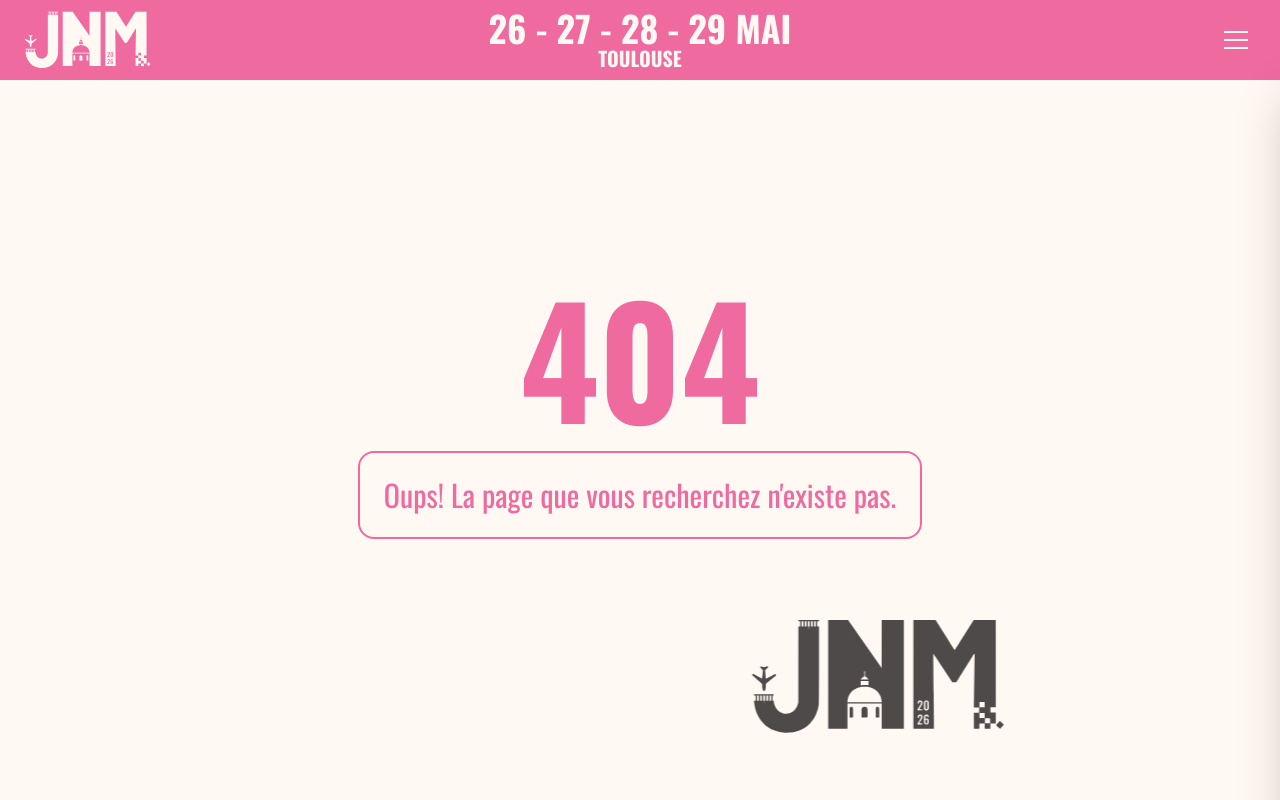
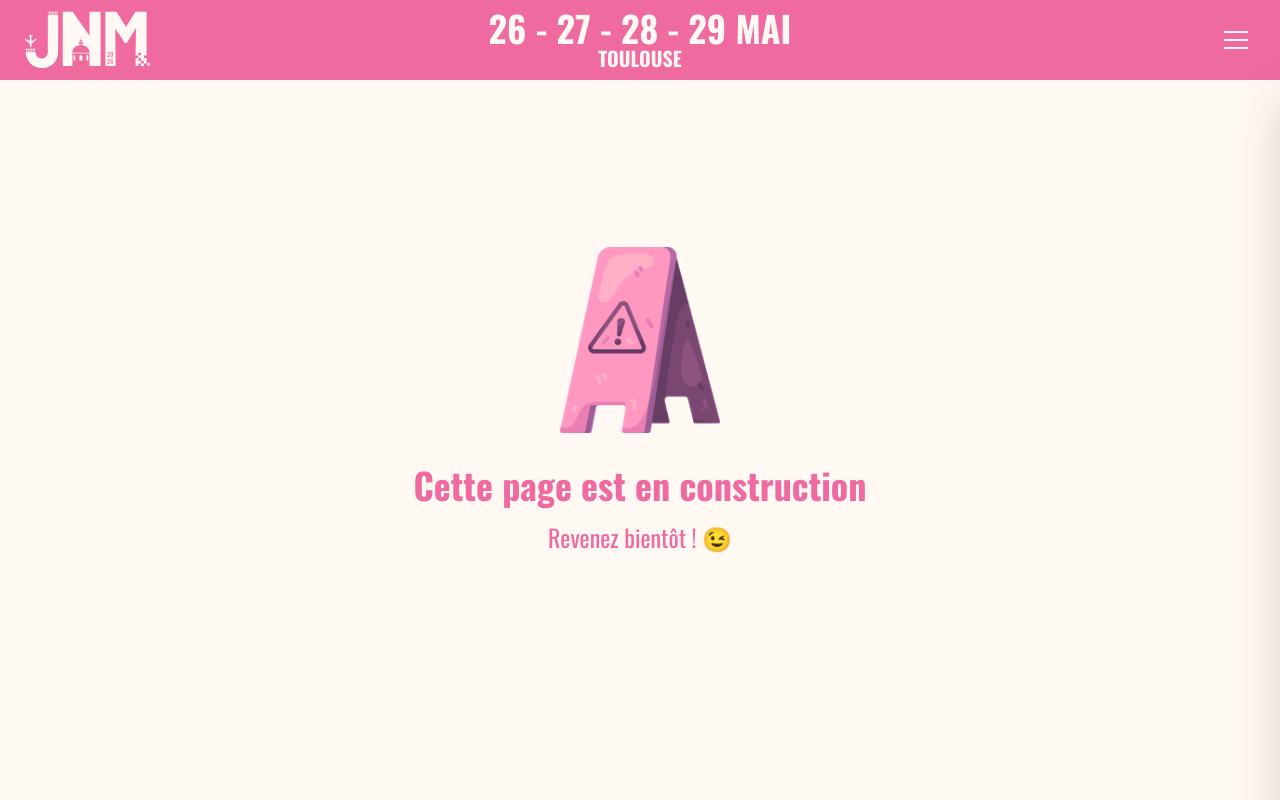
Before and after one commit to JPX87/jnm2026-front, a Next.js app: page /inscription in a window 1280 px wide. Before the commit this address had no page. Built offline with nearby package versions, Linux system fonts and the light colour scheme.

Commit message:
Ajout de la page inscription ^^

```diff
--- /dev/null
+++ b/src/app/(header)/inscription/page.tsx
@@ -0,0 +1,12 @@
+import Image from "next/image";
+
+
+export default function InscriptionPage() {
+    return (
+        <div className="flex flex-col items-center justify-center h-screen">
+            <Image src="/travaux.png" alt="Page en construction" width={150} height={150} className="mb-8 w-24 sm:w-40" />
+            <h1 className="text-3xl sm:text-4xl font-bold mb-4 text-center">Cette page est en construction</h1>
+            <p className="text-xl sm:text-2xl">Revenez bientôt ! 😉</p>
+        </div>
+    );
+}
```
Also changed, not shown: public/travaux.png (added).
